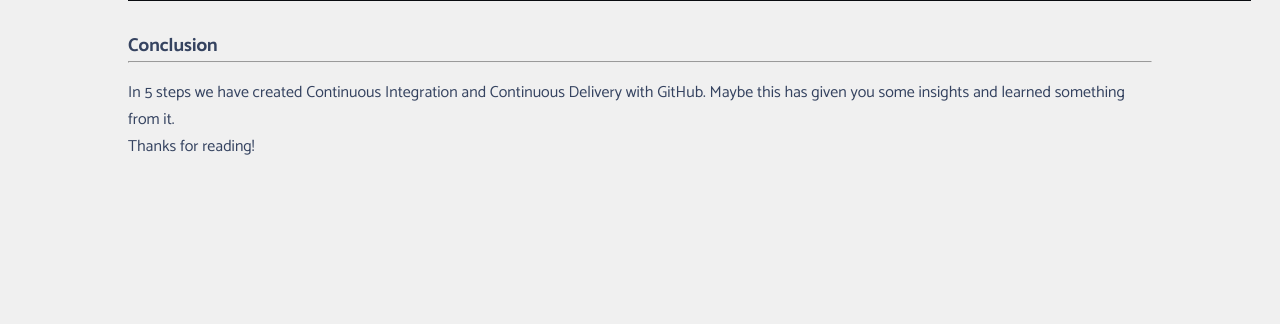
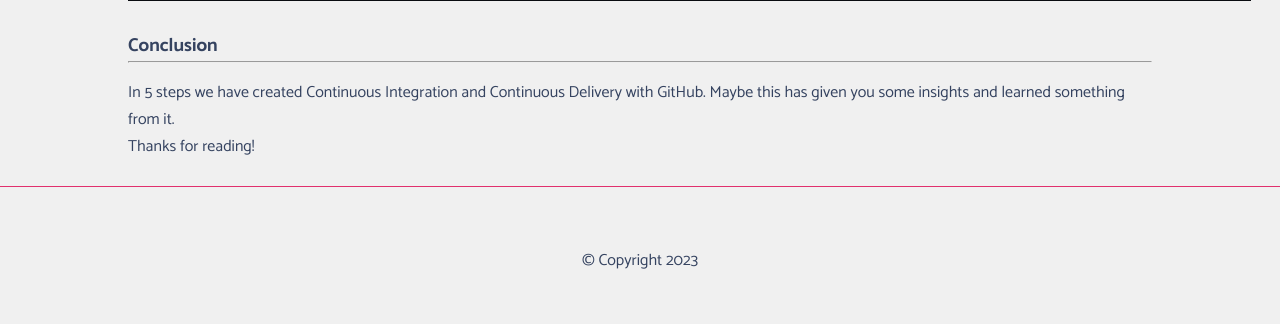
Before and after one commit to Phe3no/winc_cicd_assignment, a Flask app: page / in a window 1280 px wide; the page is wider, and only the part inside the window is pictured. Shown: the part 3367-3691 px from the top of that part. Before the commit the page ends 3522 px from the top of that part, so only its background shows below. Run offline with Flask 3, Linux system fonts and the light colour scheme.

Commit message:
some final changes and added a footer

```diff
--- a/static/css/style.css
+++ b/static/css/style.css
@@ -28,8 +28,8 @@ a {
 #page-wrapper {
   display: grid;
   grid-template-columns: repeat(8, 1fr);
-  grid-template-rows: 60px 60px 540px auto 127px;
-  grid-template-areas: "h h h h h h h h" "n n n n n n n n" "b b b b b b b b" "m m m m m m m m" "f f f f f f f f";
+  grid-template-rows: 60px 60px auto 127px;
+  grid-template-areas: "h h h h h h h h" "n n n n n n n n" "m m m m m m m m" "f f f f f f f f";
 }
 
 #header-area {
@@ -99,20 +99,11 @@ a {
   display: none;
 }
 
-#welcome-area {
-  grid-area: b;
-  position: relative;
-  top: 140px;
-  color: #354360;
-  text-align: center;
-}
-
 #main-area {
   grid-area: m;
   position: relative;
   top: 140px;
   width: 100%;
-  height: 100vh;
 }
 #main-area article h1 {
   margin-top: 50px;
@@ -210,9 +201,24 @@ a {
   margin: 5px 0 0 8px;
 }
 
+#footer-area {
+  grid-area: f;
+  position: relative;
+  top: 140px;
+  height: 127px;
+  width: 100%;
+  color: #354360;
+  border-top: 1px solid #e1306d;
+  text-align: center;
+  padding: 10px 0;
+}
+#footer-area p {
+  line-height: 127px;
+}
+
 @media only screen and (min-width: 500px) {
   #page-wrapper {
-    grid-template-rows: 60px 60px 580px auto 127px;
+    grid-template-rows: 60px 60px auto 127px;
   }
   #header-area h1 {
     margin-left: 0.4em;
@@ -245,8 +251,8 @@ a {
 }
 @media only screen and (min-width: 1180px) {
   #page-wrapper {
-    grid-template-rows: 100px 500px 60px auto 127px;
-    grid-template-areas: "h h h h h n n n" "b b b b b b b b" "q q q q s s s s" "m m m m m m m m" "f f f f f f f f";
+    grid-template-rows: 100px auto 127px;
+    grid-template-areas: "h h h h h n n n" "m m m m m m m m" "f f f f f f f f";
     align-items: center;
   }
   #header-area {
@@ -284,11 +290,6 @@ a {
   #nav-area ul .nav-hide {
     display: inline;
   }
-  #welcome-area {
-    grid-area: b;
-    position: relative;
-    top: 120px;
-  }
   #main-area {
     grid-area: m;
     position: relative;
--- a/static/css/style.scss
+++ b/static/css/style.scss
@@ -32,11 +32,10 @@ a {
 #page-wrapper {
   display: grid;
   grid-template-columns: repeat(8, 1fr);
-  grid-template-rows: 60px 60px 540px auto 127px;
+  grid-template-rows: 60px 60px auto 127px;
   grid-template-areas:
     "h h h h h h h h" /*h for header-area*/
     "n n n n n n n n" /*n for nav-area*/
-    "b b b b b b b b" /*b for banner*/
     "m m m m m m m m" /*m for main-area*/
     "f f f f f f f f" /*f for footer-area*/;
 }
@@ -111,20 +110,11 @@ a {
   }
 }
 
-#welcome-area {
-  grid-area: b;
-  position: relative;
-  top: 140px;
-  color: $blue;
-  text-align: center;
-}
-
 #main-area {
   grid-area: m;
   position: relative;
   top: 140px;
   width: 100%;
-  height: 100vh;
   & article {
     & h1 {
       margin-top: 50px;
@@ -228,9 +218,24 @@ a {
   }
 }
 
+#footer-area {
+  grid-area: f;
+  position: relative;
+  top: 140px;
+  height: 127px;
+  width: 100%;
+  color: $blue;
+  border-top: 1px solid $rose;
+  text-align: center;
+  padding: 10px 0;
+  & p {
+    line-height: 127px;
+  }
+}
+
 @media only screen and (min-width: 500px) {
   #page-wrapper {
-    grid-template-rows: 60px 60px 580px auto 127px;
+    grid-template-rows: 60px 60px auto 127px;
   }
   #header-area {
     & h1 {
@@ -242,7 +247,6 @@ a {
       width: 28px;
       height: 28px;
       line-height: 50px;
-
       background-color: $white;
       border-radius: 50%;
       border: 2px solid $green;
@@ -268,11 +272,9 @@ a {
 
 @media only screen and (min-width: 1180px) {
   #page-wrapper {
-    grid-template-rows: 100px 500px 60px auto 127px;
+    grid-template-rows: 100px auto 127px;
     grid-template-areas:
       "h h h h h n n n" /*h for header-area n for nav-area*/
-      "b b b b b b b b" /*b for banner-area*/
-      "q q q q s s s s" /*q for quiz s for schieten*/
       "m m m m m m m m" /*m for main-area*/
       "f f f f f f f f" /*f for footer-area*/;
     align-items: center;
@@ -313,11 +315,6 @@ a {
       }
     }
   }
-  #welcome-area {
-    grid-area: b;
-    position: relative;
-    top: 120px;
-  }
 
   #main-area {
     grid-area: m;
--- a/static/js/app.js
+++ b/static/js/app.js
@@ -1 +1,9 @@
-/*test*/
+const footer = () => {
+  const date = new Date();
+  const thisYear = date.getFullYear();
+
+  document.getElementById("copyright").innerHTML =
+    "&copy; Copyright " + thisYear;
+};
+
+footer();
--- a/templates/base.html
+++ b/templates/base.html
@@ -17,6 +17,8 @@
       {% include "header.html" %}
       <!-- content -->
       {% block content %}{% endblock %}
+      <!-- footer -->
+      {% include "footer.html" %}
     </div>
   </body>
 </html>
--- a/templates/footer.html
+++ b/templates/footer.html
@@ -0,0 +1,3 @@
+<footer id="footer-area">
+  <p id="copyright">kak</p>
+</footer>
--- a/templates/public/index.html
+++ b/templates/public/index.html
@@ -2,7 +2,7 @@
 <!-- title -->
 {% block title %}Home{% endblock %}
 <!-- content -->
-{% block content%}
+{% block content %}
 <main id="main-area">
   <article>
     <h1>
@@ -127,6 +127,7 @@
     </p>
     <img src="../static/images/job1.png" alt="github workflow job 1" />
     <img src="../static/images/job2.png" alt="github workflow job 2" />
+
     <h3>Conclusion</h3>
     <hr />
     <p>
```
Also changed, not shown: readme.md, 1 other file.
